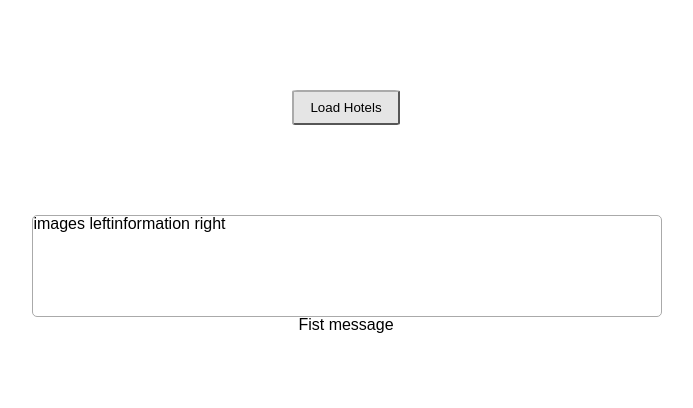
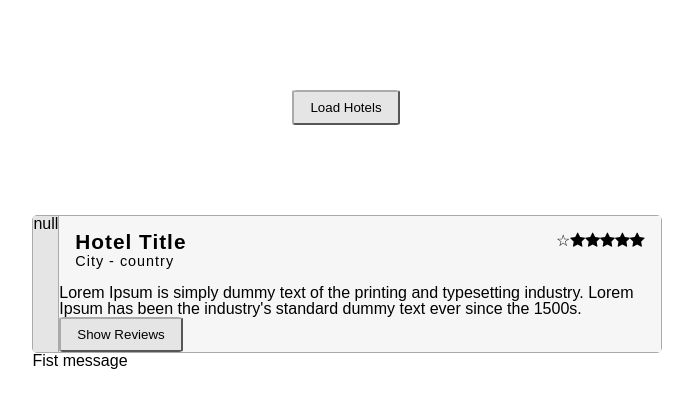
Before and after one commit to AlaeddineMessadi/hotels-reviews, a React app: page / in a window 1280 px wide. Shown: the whole page, without its empty margins (294-987 px from the left). Built offline with nearby package versions, Linux system fonts and the light colour scheme.

Commit message:
Implement Card component
Implement Card Componenet with Image InfoBox Header INfo componenets

```diff
--- a/src/app/componenets/Card/Card.css
+++ b/src/app/componenets/Card/Card.css
@@ -5,4 +5,5 @@
   min-height: 100px;
   display: flex;
   flex-flow: row;
+  align-items: stretch;
 }
--- a/src/app/componenets/Card/Card.js
+++ b/src/app/componenets/Card/Card.js
@@ -1,12 +1,15 @@
 import React from 'react';
+
+import Image from './Image/Image';
+import InfoBox from './InfoBox/InfoBox';
 
 import styles from './Card.css';
 
 const card = (props) => {
   return (
     <div className={styles.card}>
-      <div>images left</div>
-      <div>information right</div>
+      <Image image="" alt=""/>
+      <InfoBox/>
     </div>
   )
 }
--- /dev/null
+++ b/src/app/componenets/Card/HeaderInfo/HeaderInfo.css
@@ -0,0 +1,26 @@
+.headerInfo {
+    display: flex;
+    flex-flow: row;
+    padding: 1rem;
+}
+
+.titleContainer {
+    flex-grow: 2;
+}
+
+.titleContainer h3{
+    font-size: 1.3rem;
+    font-weight: bold;
+    letter-spacing: 1px;
+}
+
+.titleContainer span{
+    font-size: 0.9rem;
+    font-weight: 300;
+    letter-spacing: 1px;
+}
+
+.stars {
+    flex-grow: 1;
+    text-align: right;
+}
--- /dev/null
+++ b/src/app/componenets/Card/HeaderInfo/HeaderInfo.js
@@ -0,0 +1,26 @@
+import React from "react";
+
+import classes from './HeaderInfo.css';
+
+const headerInfo = props => {
+  return (
+    <header className={classes.headerInfo}>
+      <div className={classes.titleContainer}>
+        <h3>{props.title}</h3>
+        <span>{props.city}</span>
+      </div>
+      <div className={classes.stars}>
+        <span>
+        ☆
+          <i className="fa fa-star checked" />
+          <i className="fa fa-star checked" />
+          <i className="fa fa-star checked" />
+          <i className="fa fa-star" />
+          <i className="fa fa-star" />
+        </span>
+      </div>
+    </header>
+  );
+};
+
+export default headerInfo;
--- a/src/app/componenets/Card/Image/Image.css
+++ b/src/app/componenets/Card/Image/Image.css
@@ -1,10 +1,10 @@
 .image {
-    width: 100%;
-    height: 100%;
-    margin: auto;
+  background-color: #e5e5e5;
+  border-right: 1px solid #aaaaaa;
+  flex-grow:1;
 }
 
 .image img {
-    width: 100%;
-    height: auto;
+  width: 100%;
+  height: auto;
 }
--- a/src/app/componenets/Card/Image/Image.js
+++ b/src/app/componenets/Card/Image/Image.js
@@ -12,7 +12,7 @@ const image = props => {
     <div className={styles.image}>
       {props.image ? (
         <img src={props.image} alt={props.alt ? props.alt : "Hotel image"} />
-      ) : null}
+      ) : 'null'}
     </div>
   );
 };
--- /dev/null
+++ b/src/app/componenets/Card/InfoBox/InfoBox.css
@@ -0,0 +1,4 @@
+.infoBox {
+  background-color: #f6f6f6;
+  flex-grow:2;
+}
--- /dev/null
+++ b/src/app/componenets/Card/InfoBox/InfoBox.js
@@ -0,0 +1,19 @@
+import React from 'react';
+
+import Button from '../../UI/Button/Button';
+import HeaderInfo from '../HeaderInfo/HeaderInfo';
+import classes from './InfoBox.css';
+
+const InfoBox = props => {
+  return (
+    <div className={classes.infoBox}>
+      <HeaderInfo title="Hotel Title" city="City - country"/>
+      <p>Lorem Ipsum is simply dummy text of the printing and typesetting industry. Lorem Ipsum has been the industry's standard dummy text ever since the 1500s.</p>
+      <footer>
+        <Button text="Show Reviews" onClick={null} />
+      </footer>
+    </div>
+  );
+};
+
+export default InfoBox;
--- /dev/null
+++ b/src/app/componenets/UI/Icons/Star/Star.js
@@ -0,0 +1,5 @@
+import React from "react";
+
+const star = ({ checked }) => <span>{checked ? "★" : "☆"}</span>;
+
+export default star;
--- a/src/app/containers/App/App.css
+++ b/src/app/containers/App/App.css
@@ -2,7 +2,6 @@
   margin: auto;
   width: 90%;
   padding: 10px;
-  text-align: center;
 }
 
 @media only screen and (min-width : 480px) {
--- a/src/index.html
+++ b/src/index.html
@@ -7,6 +7,7 @@
           content="width=device-width, user-scalable=no, initial-scale=1.0, maximum-scale=1.0, minimum-scale=1.0">
     <meta http-equiv="X-UA-Compatible" content="ie=edge">
     <title>ReactJS Basics</title>
+    <link href="https://stackpath.bootstrapcdn.com/font-awesome/4.7.0/css/font-awesome.min.css" rel="stylesheet" integrity="sha384-wvfXpqpZZVQGK6TAh5PVlGOfQNHSoD2xbE+QkPxCAFlNEevoEH3Sl0sibVcOQVnN" crossorigin="anonymous">
 </head>
 <body>
     <div id="root"></div>
```
Also changed, not shown: src/app/componenets/Card/Info/Info.js (deleted), src/app/componenets/Card/Info/Infor.css (deleted). Lines whose indentation alone changed are shown as unchanged.
